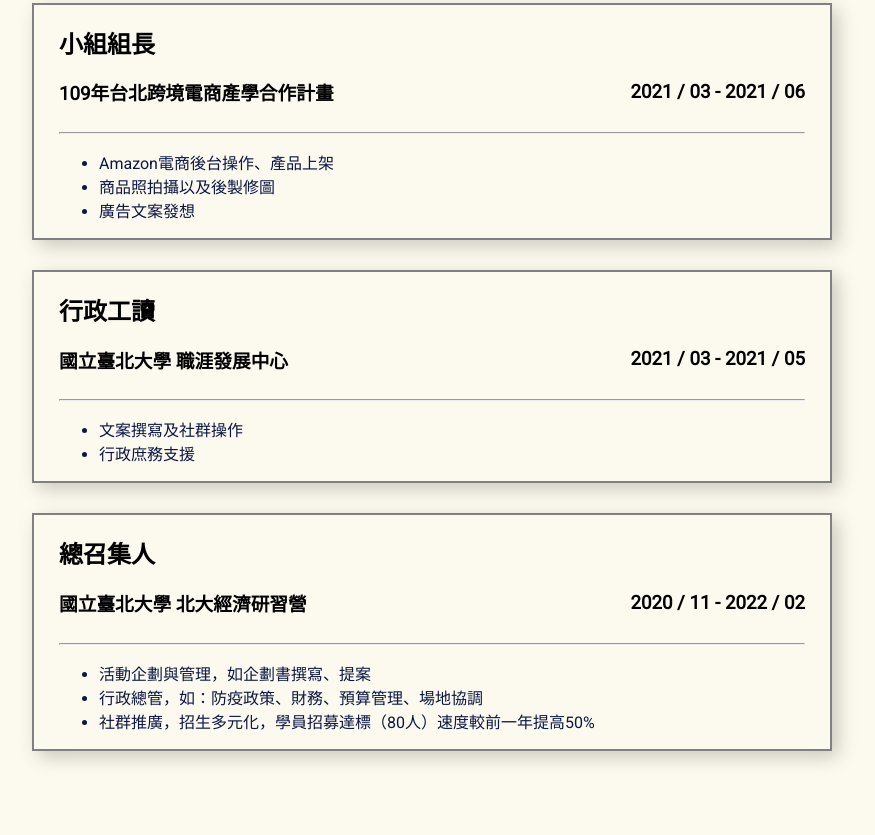
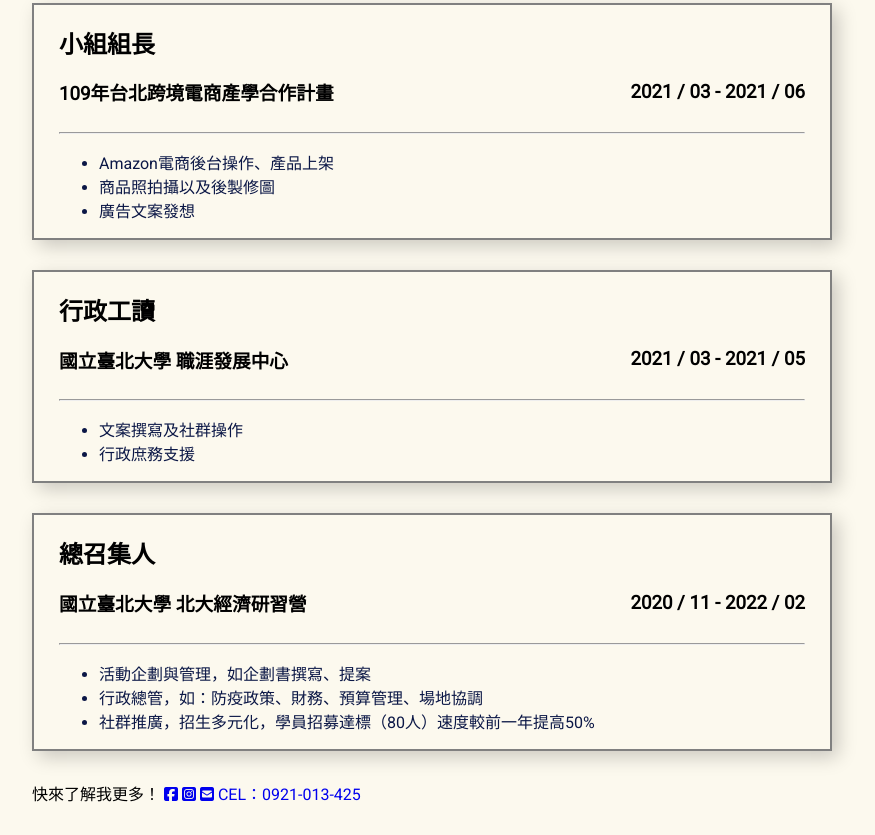
Before and after one commit to Pizza-Liao/Pizza-Liao-Experience.github.io, a plain HTML site: page index.html in a window 1280 px wide. Shown: the part 714-1549 px from the top of the page, without its empty margins (208-1083 px from the left). Before the commit the page ends 1495 px from the top, so only its background shows below. Drawn offline with Linux system fonts and the light colour scheme.

Commit message:
Update index.html

```diff
--- a/index.html
+++ b/index.html
@@ -111,4 +111,18 @@
     </ul>
   </section>
 </main>
+
+<footer>
+  <section class="bottom">
+    <span class="footer-text">快來了解我更多！</span>
+    <a class="social-media" href="https://www.facebook.com/profile.php?id=100000315822747" target="_blank"><i class="fa-brands fa-facebook-square"></i>
+    </a>
+    <a class="social-media" href="https://www.instagram.com/chinychin__17" target="_blank"><i class="fa-brands fa-instagram-square"></i>
+    </a>
+    <a class="social-media" href="mailto:pa103354@gmail.com" target="_blank"><i class="fa-solid fa-square-envelope"></i>
+    </a>
+    <a class="social-media-cel" href="tel:+886-921013425" target="_blank"><span class="my-phone">CEL：0921-013-425</span>
+    </a>
+  </section>
+</footer>
 </html>
```
